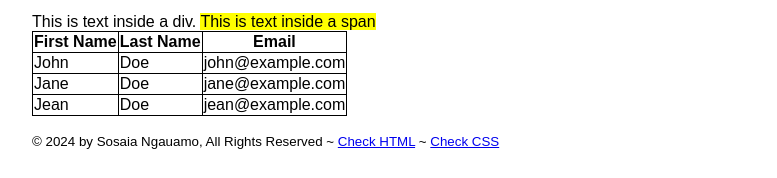
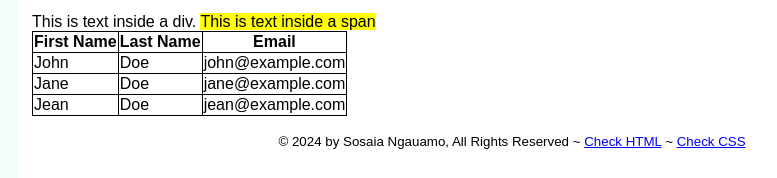
Before and after one commit to Sosaia-N/Stylin-wih-Css, a plain HTML site: page index.html in a window 1280 px wide. Shown: the part 642-820 px from the top of the page, without its empty margins (128-905 px from the left). Drawn offline with Linux system fonts and the light colour scheme.

Commit message:
Add styles to footed

```diff
--- a/index.html
+++ b/index.html
@@ -7,13 +7,13 @@
   <style>
 
     html{
-    background-color:#ffffff;
+    background-color:#44c9ce10;
     }
 
 
     body {
         font-family:Arial,sans-serif;
-        background-color:#fff;
+        background-color:#ffffff;
         max-width:960px;
         width:90%;   margin:auto;
         padding:1%;
@@ -23,6 +23,12 @@
           border: 1px solid;
           border-collapse:collapse;
       }
+
+        footer {
+    clear:both;
+    text-align:center;
+    }
+
   </style>
 </head>
 <body>
```
